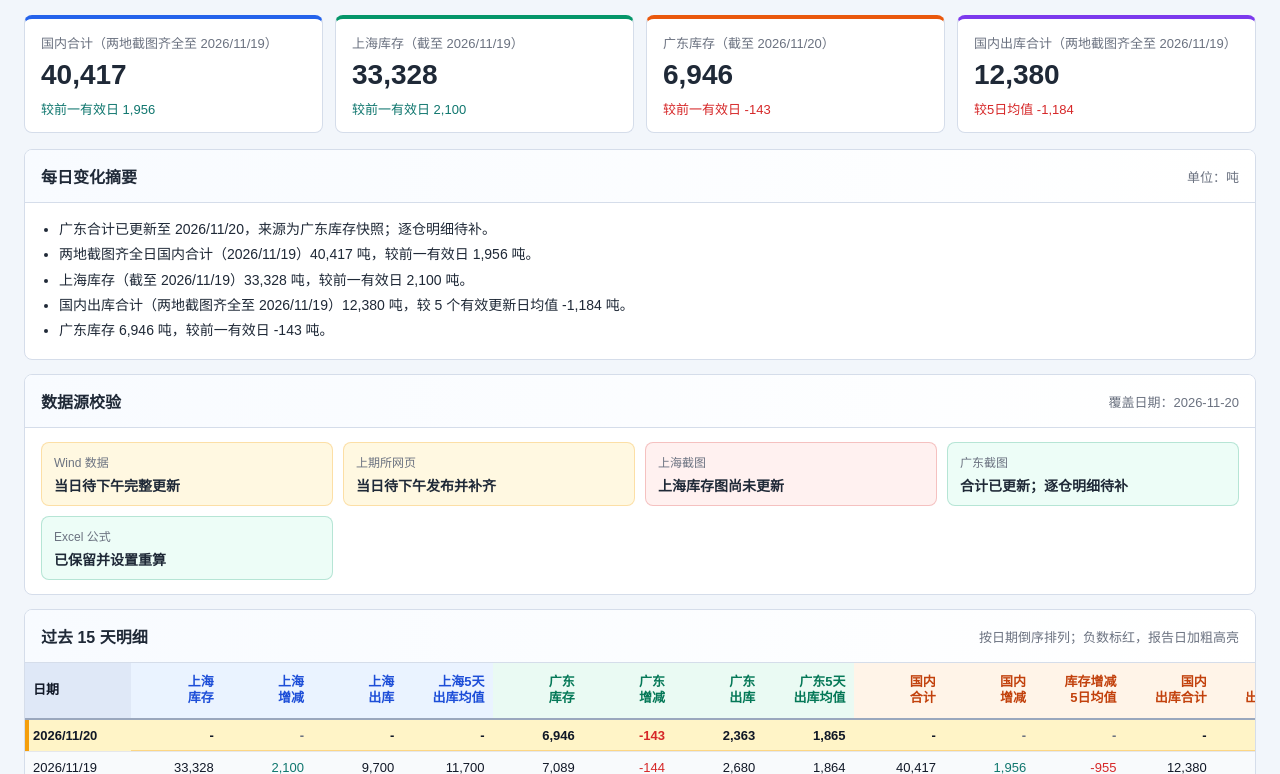
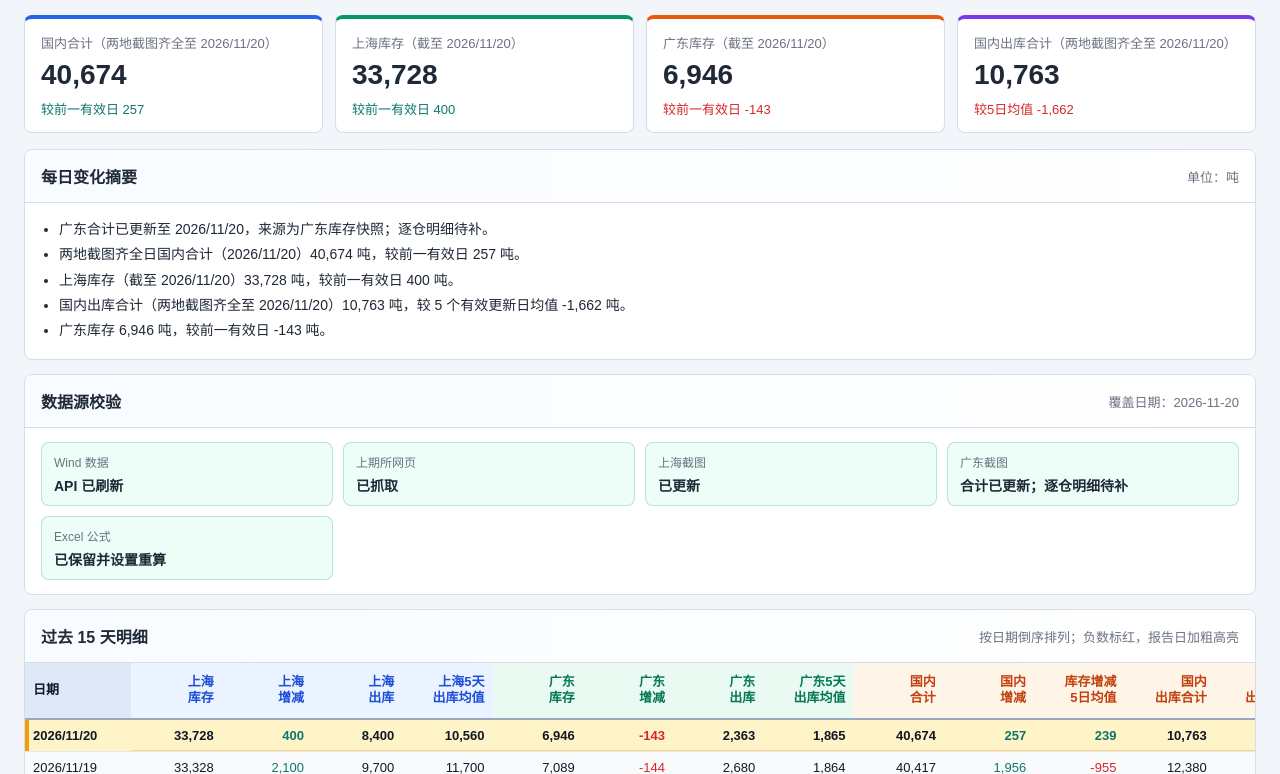
Before and after one commit to YangLurong0424/copper-inventory-daily, a plain HTML site: page index.html in a window 1280 px wide. Shown: the part 187-961 px from the top of the page. Drawn offline with Linux system fonts and the light colour scheme; no server answers.

Commit message:
update copper inventory report 2026-11-20

```diff
--- a/index.html
+++ b/index.html
@@ -498,7 +498,7 @@
         <div class="subtle">过去 15 个有效更新日，报告日已高亮</div>
       </div>
       <div class="stamp">
-        生成时间：2026-11-20 15:56<br>来源：备用表、截图、Wind、上期所网页
+        生成时间：2026-11-20 16:13<br>来源：备用表、截图、Wind、上期所网页
         <div class="traffic-stats" aria-label="网站访问统计">
           <div class="traffic-chip">
             <span class="traffic-label">今日访问</span>
@@ -523,16 +523,16 @@
     <div class="cards">
 
         <section class="metric-card">
-          <div class="metric-title">国内合计（两地截图齐全至 2026/11/19）</div>
-          <div class="metric-value">40,417</div>
-          <div class="metric-delta pos">较前一有效日 1,956</div>
+          <div class="metric-title">国内合计（两地截图齐全至 2026/11/20）</div>
+          <div class="metric-value">40,674</div>
+          <div class="metric-delta pos">较前一有效日 257</div>
         </section>
 
 
         <section class="metric-card">
-          <div class="metric-title">上海库存（截至 2026/11/19）</div>
-          <div class="metric-value">33,328</div>
-          <div class="metric-delta pos">较前一有效日 2,100</div>
+          <div class="metric-title">上海库存（截至 2026/11/20）</div>
+          <div class="metric-value">33,728</div>
+          <div class="metric-delta pos">较前一有效日 400</div>
         </section>
 
 
@@ -544,9 +544,9 @@
 
 
         <section class="metric-card">
-          <div class="metric-title">国内出库合计（两地截图齐全至 2026/11/19）</div>
-          <div class="metric-value">12,380</div>
-          <div class="metric-delta neg">较5日均值 -1,184</div>
+          <div class="metric-title">国内出库合计（两地截图齐全至 2026/11/20）</div>
+          <div class="metric-value">10,763</div>
+          <div class="metric-delta neg">较5日均值 -1,662</div>
         </section>
 
     </div>
@@ -558,9 +558,9 @@
       </div>
       <ul class="notes">
         <li>广东合计已更新至 2026/11/20，来源为广东库存快照；逐仓明细待补。</li>
-        <li>两地截图齐全日国内合计（2026/11/19）40,417 吨，较前一有效日 1,956 吨。</li>
-        <li>上海库存（截至 2026/11/19）33,328 吨，较前一有效日 2,100 吨。</li>
-        <li>国内出库合计（两地截图齐全至 2026/11/19）12,380 吨，较 5 个有效更新日均值 -1,184 吨。</li>
+        <li>两地截图齐全日国内合计（2026/11/20）40,674 吨，较前一有效日 257 吨。</li>
+        <li>上海库存（截至 2026/11/20）33,728 吨，较前一有效日 400 吨。</li>
+        <li>国内出库合计（两地截图齐全至 2026/11/20）10,763 吨，较 5 个有效更新日均值 -1,662 吨。</li>
         <li>广东库存 6,946 吨，较前一有效日 -143 吨。</li>
       </ul>
     </section>
@@ -572,9 +572,9 @@
         <span class="subtle">覆盖日期：2026-11-20</span>
       </div>
       <div class="source-status-grid">
-        <div class="source-status-item pending"><span>Wind 数据</span><strong>当日待下午完整更新</strong></div>
-        <div class="source-status-item pending"><span>上期所网页</span><strong>当日待下午发布并补齐</strong></div>
-        <div class="source-status-item bad"><span>上海截图</span><strong>上海库存图尚未更新</strong></div>
+        <div class="source-status-item ok"><span>Wind 数据</span><strong>API 已刷新</strong></div>
+        <div class="source-status-item ok"><span>上期所网页</span><strong>已抓取</strong></div>
+        <div class="source-status-item ok"><span>上海截图</span><strong>已更新</strong></div>
         <div class="source-status-item ok"><span>广东截图</span><strong>合计已更新；逐仓明细待补</strong></div>
         <div class="source-status-item ok"><span>Excel 公式</span><strong>已保留并设置重算</strong></div>
       </div>
@@ -594,7 +594,7 @@
             </tr>
           </thead>
           <tbody>
-            <tr class="today"><td class="date-cell">2026/11/20</td><td class="num-cell">-</td><td class="muted">-</td><td class="num-cell">-</td><td class="num-cell">-</td><td class="num-cell">6,946</td><td class="neg">-143</td><td class="num-cell">2,363</td><td class="num-cell">1,865</td><td class="num-cell">-</td><td class="muted">-</td><td class="muted">-</td><td class="num-cell">-</td><td class="num-cell">-</td></tr>
+            <tr class="today"><td class="date-cell">2026/11/20</td><td class="num-cell">33,728</td><td class="pos">400</td><td class="num-cell">8,400</td><td class="num-cell">10,560</td><td class="num-cell">6,946</td><td class="neg">-143</td><td class="num-cell">2,363</td><td class="num-cell">1,865</td><td class="num-cell">40,674</td><td class="pos">257</td><td class="pos">239</td><td class="num-cell">10,763</td><td class="num-cell">12,425</td></tr>
             <tr class=""><td class="date-cell">2026/11/19</td><td class="num-cell">33,328</td><td class="pos">2,100</td><td class="num-cell">9,700</td><td class="num-cell">11,700</td><td class="num-cell">7,089</td><td class="neg">-144</td><td class="num-cell">2,680</td><td class="num-cell">1,864</td><td class="num-cell">40,417</td><td class="pos">1,956</td><td class="neg">-955</td><td class="num-cell">12,380</td><td class="num-cell">13,564</td></tr>
             <tr class=""><td class="date-cell">2026/11/18</td><td class="num-cell">31,228</td><td class="pos">1,300</td><td class="num-cell">7,300</td><td class="num-cell">11,880</td><td class="num-cell">7,233</td><td class="neg">-423</td><td class="num-cell">1,517</td><td class="num-cell">1,685</td><td class="num-cell">38,461</td><td class="pos">877</td><td class="neg">-1,845</td><td class="num-cell">8,817</td><td class="num-cell">13,565</td></tr>
             <tr class=""><td class="date-cell">2026/11/17</td><td class="num-cell">29,928</td><td class="pos">900</td><td class="num-cell">6,800</td><td class="num-cell">12,800</td><td class="num-cell">7,656</td><td class="pos">1,248</td><td class="num-cell">775</td><td class="num-cell">1,814</td><td class="num-cell">37,584</td><td class="pos">2,148</td><td class="neg">-2,147</td><td class="num-cell">7,575</td><td class="num-cell">14,614</td></tr>
@@ -640,7 +640,7 @@
               </tr>
             </thead>
             <tbody>
-              <tr class="today"><td class="date-cell">2026/11/20</td><td class="num-cell wh wh-0 col-sh-0">-</td><td class="num-cell wh wh-0 col-sh-0">-</td><td class="num-cell wh wh-1 col-sh-1">-</td><td class="num-cell wh wh-1 col-sh-1">-</td><td class="num-cell wh wh-2 col-sh-2">-</td><td class="num-cell wh wh-2 col-sh-2">-</td><td class="num-cell wh wh-3 col-sh-3">-</td><td class="num-cell wh wh-3 col-sh-3">-</td><td class="num-cell wh wh-4 col-sh-4">-</td><td class="num-cell wh wh-4 col-sh-4">-</td><td class="num-cell wh wh-5 col-sh-5">-</td><td class="num-cell wh wh-5 col-sh-5">-</td><td class="num-cell wh wh-6 col-sh-6">-</td><td class="num-cell wh wh-6 col-sh-6">-</td></tr>
+              <tr class="today"><td class="date-cell">2026/11/20</td><td class="num-cell wh wh-0 col-sh-0">128</td><td class="num-cell wh wh-0 col-sh-0">0</td><td class="num-cell wh wh-1 col-sh-1">14,000</td><td class="num-cell wh wh-1 col-sh-1">5,300</td><td class="num-cell wh wh-2 col-sh-2">8,000</td><td class="num-cell wh wh-2 col-sh-2">1,000</td><td class="num-cell wh wh-3 col-sh-3">8,500</td><td class="num-cell wh wh-3 col-sh-3">1,400</td><td class="num-cell wh wh-4 col-sh-4">3,100</td><td class="num-cell wh wh-4 col-sh-4">700</td><td class="num-cell wh wh-5 col-sh-5">0</td><td class="num-cell wh wh-5 col-sh-5">0</td><td class="num-cell wh wh-6 col-sh-6">0</td><td class="num-cell wh wh-6 col-sh-6">0</td></tr>
               <tr class=""><td class="date-cell">2026/11/19</td><td class="num-cell wh wh-0 col-sh-0">128</td><td class="num-cell wh wh-0 col-sh-0">0</td><td class="num-cell wh wh-1 col-sh-1">13,000</td><td class="num-cell wh wh-1 col-sh-1">5,800</td><td class="num-cell wh wh-2 col-sh-2">8,400</td><td class="num-cell wh wh-2 col-sh-2">1,500</td><td class="num-cell wh wh-3 col-sh-3">8,700</td><td class="num-cell wh wh-3 col-sh-3">1,700</td><td class="num-cell wh wh-4 col-sh-4">3,100</td><td class="num-cell wh wh-4 col-sh-4">700</td><td class="num-cell wh wh-5 col-sh-5">0</td><td class="num-cell wh wh-5 col-sh-5">0</td><td class="num-cell wh wh-6 col-sh-6">0</td><td class="num-cell wh wh-6 col-sh-6">0</td></tr>
               <tr class=""><td class="date-cell">2026/11/18</td><td class="num-cell wh wh-0 col-sh-0">128</td><td class="num-cell wh wh-0 col-sh-0">0</td><td class="num-cell wh wh-1 col-sh-1">12,000</td><td class="num-cell wh wh-1 col-sh-1">5,100</td><td class="num-cell wh wh-2 col-sh-2">8,100</td><td class="num-cell wh wh-2 col-sh-2">700</td><td class="num-cell wh wh-3 col-sh-3">7,700</td><td class="num-cell wh wh-3 col-sh-3">900</td><td class="num-cell wh wh-4 col-sh-4">3,300</td><td class="num-cell wh wh-4 col-sh-4">600</td><td class="num-cell wh wh-5 col-sh-5">0</td><td class="num-cell wh wh-5 col-sh-5">0</td><td class="num-cell wh wh-6 col-sh-6">0</td><td class="num-cell wh wh-6 col-sh-6">0</td></tr>
               <tr class=""><td class="date-cell">2026/11/17</td><td class="num-cell wh wh-0 col-sh-0">128</td><td class="num-cell wh wh-0 col-sh-0">0</td><td class="num-cell wh wh-1 col-sh-1">11,500</td><td class="num-cell wh wh-1 col-sh-1">3,500</td><td class="num-cell wh wh-2 col-sh-2">7,600</td><td class="num-cell wh wh-2 col-sh-2">1,000</td><td class="num-cell wh wh-3 col-sh-3">7,500</td><td class="num-cell wh wh-3 col-sh-3">1,500</td><td class="num-cell wh wh-4 col-sh-4">3,200</td><td class="num-cell wh wh-4 col-sh-4">800</td><td class="num-cell wh wh-5 col-sh-5">0</td><td class="num-cell wh wh-5 col-sh-5">0</td><td class="num-cell wh wh-6 col-sh-6">0</td><td class="num-cell wh wh-6 col-sh-6">0</td></tr>
```
